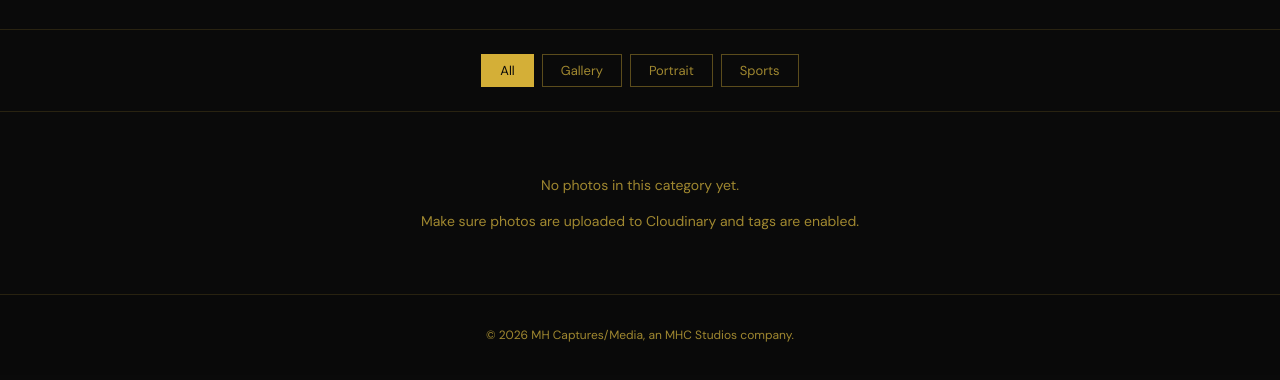
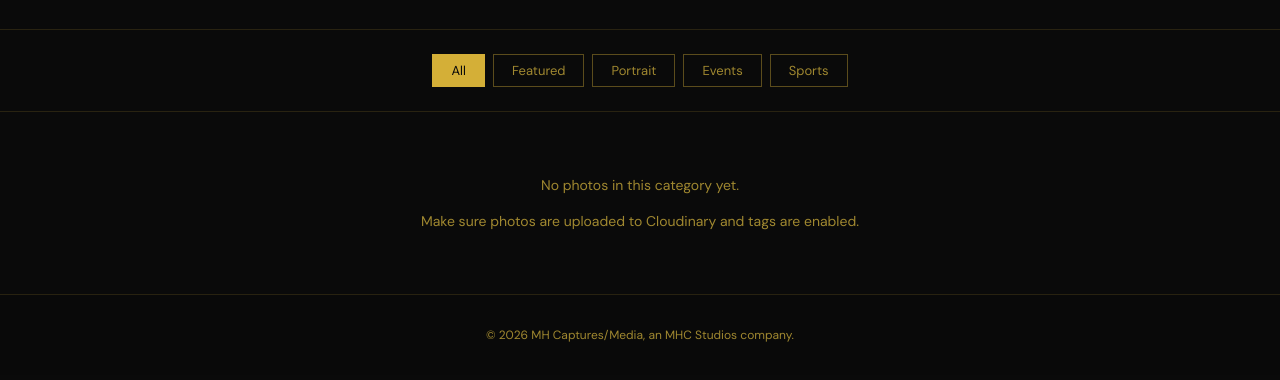
Before and after one commit to davidbrant28-pixel/mh-captures, a website: page public/gallery.html in a window 1280 px wide. Shown: the part 178-558 px from the top of the page. Drawn offline with nearby package versions, Linux system fonts and the light colour scheme; no server answers.

Commit message:
Update gallery.html

```diff
--- a/public/gallery.html
+++ b/public/gallery.html
@@ -65,8 +65,9 @@
 
 <div class="filter-bar">
   <button class="ftab active" onclick="showFolder('all', this)">All</button>
-  <button class="ftab" onclick="showFolder('Gallery', this)">Gallery</button>
+  <button class="ftab" onclick="showFolder('Featured', this)">Featured</button>
   <button class="ftab" onclick="showFolder('Portrait', this)">Portrait</button>
+  <button class="ftab" onclick="showFolder('Events', this)">Events</button>
   <button class="ftab" onclick="showFolder('Sports', this)">Sports</button>
 </div>
 
@@ -86,8 +87,9 @@
 <script>
   const CLOUD = 'e1ncafja';
   const FOLDERS = {
-    'Gallery': [],
+    'Featured': [],
     'Portrait': [],
+    'Events': [],
     'Sports': [],
   };
 
@@ -105,7 +107,7 @@
     if (loaded) return;
     // Use the folder listing endpoint with a tag-based approach
     // We'll try each folder using the upload API list endpoint
-    const folderNames = ['Gallery', 'Portrait', 'Sports'];
+    const folderNames = ['Featured', 'Portrait', 'Events', 'Sports'];
 
     for (const folder of folderNames) {
       try {
@@ -122,7 +124,9 @@
             full: imgUrl(r.public_id, 1400),
           }));
           FOLDERS[folder] = photos;
-          allPhotos = [...allPhotos, ...photos];
+          // a photo with two tags (e.g. Featured + Portrait) should appear only once in "All"
+          const seen = new Set(allPhotos.map(p => p.id));
+          allPhotos = [...allPhotos, ...photos.filter(p => !seen.has(p.id))];
         }
       } catch(e) {
         console.log('Folder error:', folder, e);
```
